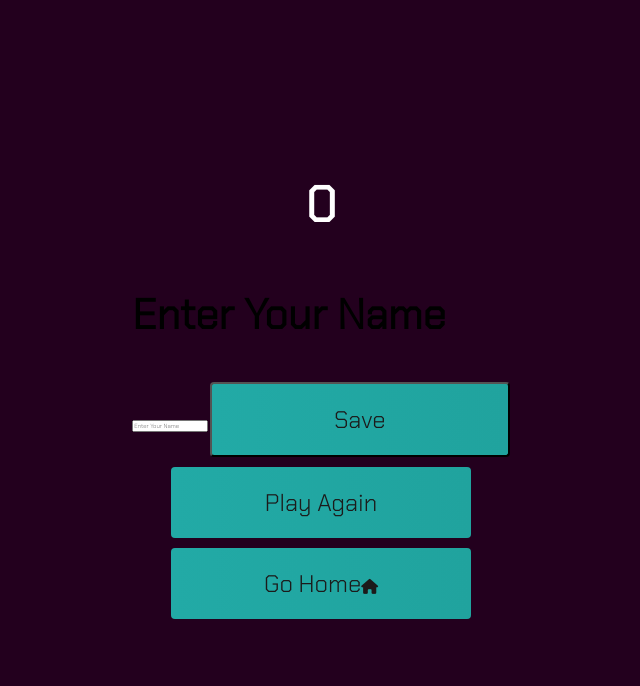
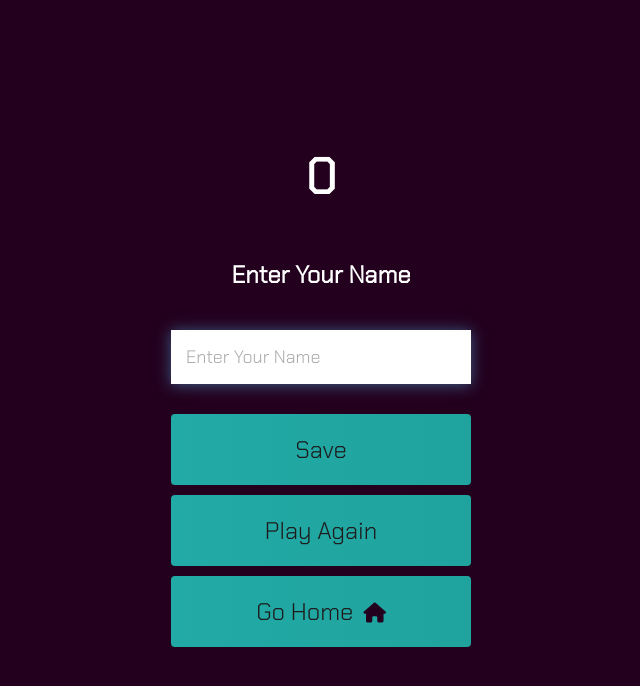
Before and after one commit to amymgardiner/Coding-Quiz-Game, a plain HTML site: page end.html in a window 1280 px wide. Shown: the whole page, without its empty margins (319-959 px from the left). Drawn offline with Linux system fonts and the light colour scheme.

Commit message:
added css for end page on main style sheet

```diff
--- a/assets/css/style.css
+++ b/assets/css/style.css
@@ -99,3 +99,51 @@ h2 {
     font-size: 2.5rem;
     margin-left: 1rem;
 }
+
+/* End Page CSS */
+.end-form-container {
+    width: 100%;
+    display: flex;
+    flex-direction: column;
+    align-items: center;
+    max-width: 30rem;
+}
+
+#finalScore {
+    text-align: center;
+}
+
+input {
+    margin-bottom: 1rem;
+    width: 20rem;
+    padding: 1.5rem;
+    font-size: 1.8rem;
+    border: none;
+    box-shadow: 0 0.1rem 1.4rem 0 rgba(86, 185, 235, 0.5);
+}
+
+input::placeholder {
+    color: #aaa;
+}
+
+#username {
+    margin-bottom: 3rem;
+    width: 100%;
+    outline: none;
+}
+
+#end-text {
+    font-size: 2.4rem;
+    color: #fff;
+    text-align: center;
+}
+
+#saveScoreBtn {
+    border: none;
+}
+
+.fa-house {
+    margin-left: 1rem;
+    font-size: 2rem;
+    color: rgb(35, 0, 30);
+}
```
